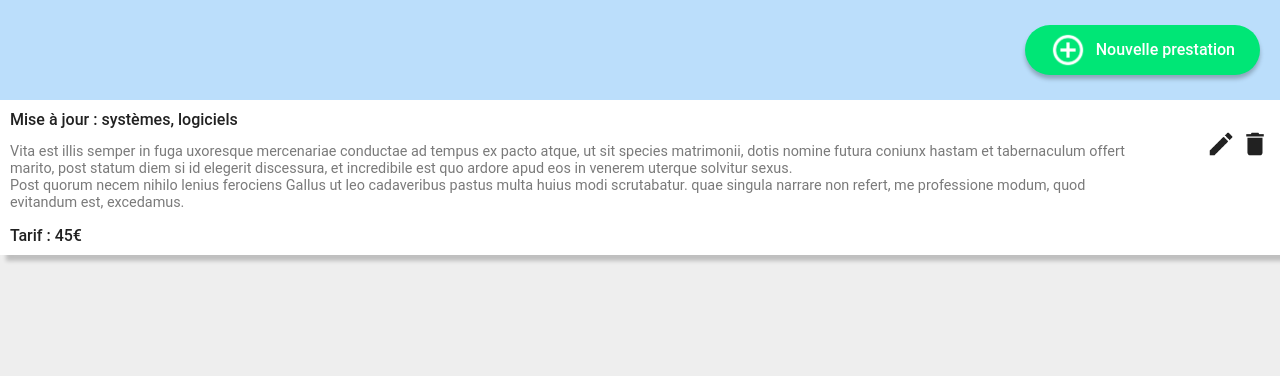
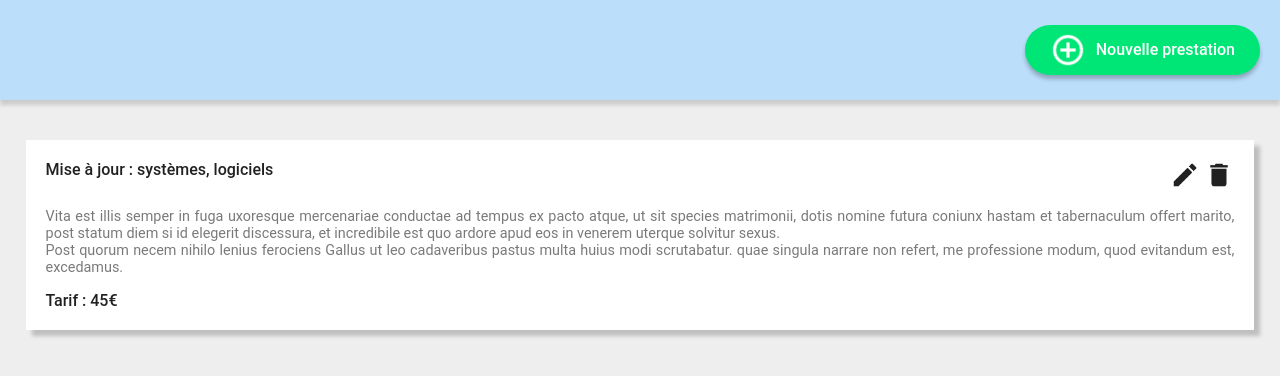
Before and after one commit to Serrazelgobaa/stage-app, a PHP site: page /gestion_prestas.php in a window 1280 px wide. Shown: the part 60-436 px from the top of the page. Run offline with PHP 8.4, Linux system fonts and the light colour scheme.

Commit message:
changement css

```diff
--- a/style.css
+++ b/style.css
@@ -260,7 +260,7 @@ h3 {
 article {
 	width: 96%;
 	height: auto;
-	margin: 4% 2% 4% 2%;
+	margin: 7% 2% 4% 2%;
 	background-color: #EEEEEE;
 	border-radius: 20px;
 	box-shadow: 4px 4px 4px rgba(0,0,0,0.2);
@@ -270,18 +270,20 @@ article {
 }
 
 .art_card {
+	margin-top: 40px;
+	margin-left: 2%;
+	margin-right: 2%;
 	background-color: #fff;
-	width: 100%;
-	height: auto;
+	width: 96%;
 	box-shadow: 6px 6px 4px rgba(0,0,0,0.20);
-	padding: 10px;
+	padding: 20px;
 	box-sizing: border-box;
 }
 
 .body_card p {
+	text-align: justify;
 	opacity: 0.6;
 	font-size: 0.9em;
-	margin-right: 120px;
 }
 
 h2 {
@@ -290,10 +292,11 @@ h2 {
 	font-size: 1em;
 }
 
-.icon_card {
-	float: right;
+.card_header {
+	display: flex;
+	align-items: right;
+	justify-content: space-between;
 }
-
 .icon_card img {
 	width: 30px;
 	height: 30px;
```
